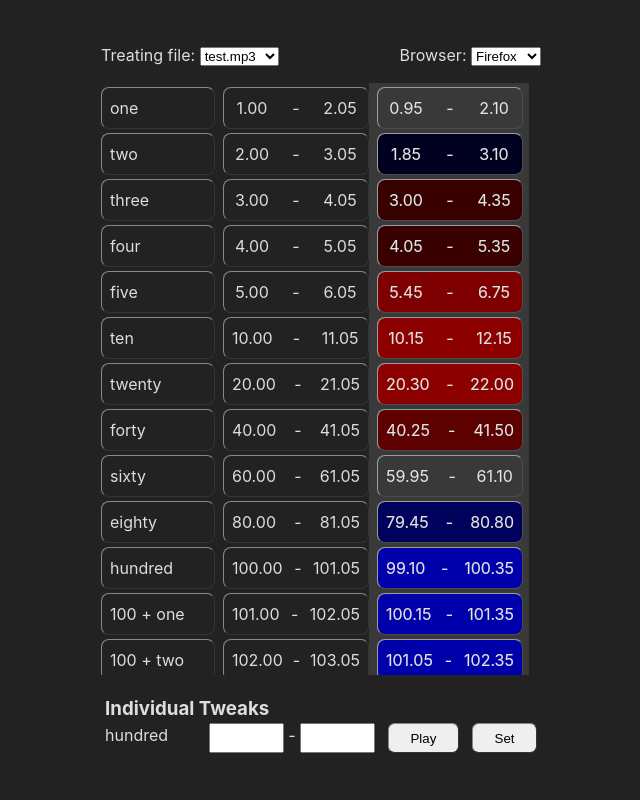
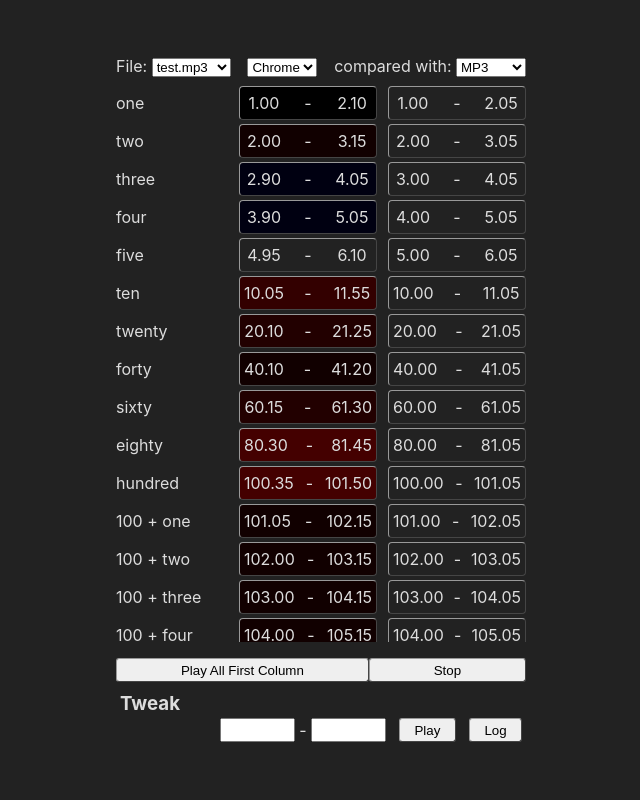
Before and after one commit to blackslate/browser-audio-timing, a plain HTML site: page index.html in a window 1280 px wide. Shown: the whole page, without its empty margins (319-959 px from the left). Drawn offline with Linux system fonts and the light colour scheme.

Commit message:
Add data for Chrome; columns selectable; play all
timings.json
---
* Add timing data for Chrome

index.html
---
* Rename browser select to "first"
* Add "second" select
* Add Play All First Column and Stop buttons
* Rename #play-selected to #play-one
* Add #play-mark

script.js
---
* Using simple userAgent detection to set first.value
* Make both columns settable, with red|blue shift
* Fix how timings is mapped, to preserve url
* Add playAllClips() and stopPlayback()
* Show playMark during playAllClips()

styles.css
---
* Use var(--gap) consistently
* Tweak #predefined layout
* Add rules for #play-mark

```diff
--- a/index.html
+++ b/index.html
@@ -14,33 +14,50 @@
   <main>
     <div id="files">
       <label>
-        <span>Treating file: </span>
+        <span>File: </span>
         <select name="files" id="select-file">
         </select>
       </label>
 
       <label>
-        <span>Browser: </span>
-        <select id="browser">
+        <select id="first">
           <option value="clip">MP3</option>
-          <option value="chrome" disabled>Chrome</option>
+          <option value="chrome">Chrome</option>
           <option value="safari" disabled>Safari</option>
           <option value="edge" disabled>Edge</option>
-          <option value="firefox" selected>Firefox</option>
+          <option value="firefox">Firefox</option>
+          <option value="opera" disabled>Opera</option>
+        </select>
+      </label>
+
+      <label>
+        <span>compared with: </span>
+        <select id="second">
+          <option value="clip" selected>MP3</option>
+          <option value="chrome">Chrome</option>
+          <option value="safari" disabled>Safari</option>
+          <option value="edge" disabled>Edge</option>
+          <option value="firefox">Firefox</option>
           <option value="opera" disabled>Opera</option>
         </select>
       </label>
     </div>
 
     <div id="timing">
-      <div id="in-use"></div>
+      <div id="play-mark"></div>
       <ul id="predefined"></ul>
+      <div class="buttons">
+        <button type="button" id="play-all">
+          Play All First Column
+        </button>
+        <button type="button" id="stop">Stop</button>
+      </div>
     </div>
 
     <div id="selected">
-      <h3>Individual Tweaks</h3>
+      <h3>Tweak</h3>
       <div id="row">
-        <p id="label">hundred</p>
+        <p id="label"></p>
         <input
           type="number"
           step=".05"
@@ -53,7 +70,7 @@
         >
         <button
           type="button"
-          id="play-selected"
+          id="play-one"
         >
           Play
         </button>
@@ -61,7 +78,7 @@
           type="button"
           id="set"
         >
-          Set
+          Log
         </button>
       </div>
     </div>
--- a/script.js
+++ b/script.js
@@ -10,18 +10,25 @@ fetch('./timings.json')
   .catch(error => console.log("error:", error))
 
 
-const DELAY = 1500
+const DELAY = 2500
 
-const selectFile   = document.getElementById("select-file")
-const browser      = document.getElementById("browser")
-const inUse        = document.getElementById("in-use")
-const predefined   = document.getElementById("predefined")
-const selected     = document.getElementById("selected")
-const label        = document.getElementById("label")
-const start        = document.getElementById("start")
-const finish       = document.getElementById("finish")
-const playSelected = document.getElementById("play-selected")
-const set          = document.getElementById("set")
+// Possibly inaccurate check on userAgent
+const userAgent    = (/chrome|safari|edge|firefox|opera/i.exec(navigator.userAgent) || ["chrome"])[0].toLowerCase()
+
+const selectFile = document.getElementById("select-file")
+const first      = document.getElementById("first")
+const second     = document.getElementById("second")
+const predefined = document.getElementById("predefined")
+const playMark   = document.getElementById("play-mark")
+const playAll    = document.getElementById("play-all")
+const stopPlay   = document.getElementById("stop")
+
+const selected   = document.getElementById("selected")
+const label      = document.getElementById("label")
+const start      = document.getElementById("start")
+const finish     = document.getElementById("finish")
+const playOne    = document.getElementById("play-one")
+const set        = document.getElementById("set")
 
 
 const settings = {
@@ -33,15 +40,23 @@ const settings = {
 let filesData      // { key: { url: "", word: { clip }}, ...}
 let url            // file containing audio
 let timing = []    // [ { label, clip: [ start, finish ]}, ... ]
+let timings = []   // [ [ start, finish ], ... ] for Play All
 let index          // of item in timing that was clicked
 let clip = [0, 0]  // [ start, finish ] of clicked item in timing
-let using = browser.value
+let interval       // integer value from clearInterval
+
+first.value = userAgent
+let using = first.value
 
 
 selectFile.addEventListener("change", changeFile)
-browser.addEventListener("change", setCompatibility)
+first.addEventListener("change", setComparison)
+second.addEventListener("change", setComparison)
 predefined.addEventListener("click", selectTime)
-playSelected.addEventListener("click", playCustomClip)
+playAll.addEventListener("click", playAllClips)
+stopPlay.addEventListener("click", stopPlayback)
+
+playOne.addEventListener("click", playCustomClip)
 start.addEventListener("change", updateClip)
 finish.addEventListener("change", updateClip)
 set.addEventListener("click", updateSettings)
@@ -67,16 +82,25 @@ function changeFile({ target }) {
   const file = target.value
   timing = Object.entries(filesData[file])
   url = timing[0][1]
-  timing = timing.map(([ label, { clip, firefox } ] ) => {
-    return { label, clip, firefox }
+  timing = timing.map(([ label, timing ] ) => {
+    if (typeof timing === "object") {
+      return { label, ...timing }
+    } else {
+      return timing // actually the audio url
+    }
   })
 
   generateList()
 }
 
 
-function setCompatibility({ target }) {
-  using = target.value
+function setComparison({ target }) {
+  const { id, value } = target
+
+  if (id === "first"){
+    using = value
+  }
+
   generateList()
 }
 
@@ -87,23 +111,32 @@ function generateList() {
   }
 
   timing.forEach(( timingData, index ) => {
-    const {  label, clip } = timingData
+    const { label, clip } = timingData
+    const left = first.value
+    const right = second.value
 
     if (index) {
       const line = document.createElement("li")
       const header = document.createElement("span")
-      header.classList.add("label", "button")
+      header.classList.add("label")
       header.innerText = label
       line.append(header)
 
-      let mid
+      // Get expected mid time of clip
+      const [ start, finish ] = clip
+      const mid = parseInt((start + finish) * 500, 10) / 1000
 
       // Standard
       {
-        const [ start, finish ] = clip
-        mid = parseInt((start + finish) * 500, 10) / 1000
+        const [ start, finish ] = timingData[left]
+        // Determine the red/blue shift with respect to expected
+        const centre = parseInt((start + finish) * 500, 10) / 1000
+        const bg = getShift(centre - mid)
+
         const times = document.createElement("span")
-        times.classList.add("clip", "button")
+        times.classList.add(left, "button")
+        times.style.backgroundColor = bg
+
         const begin = document.createElement("span")
         begin.classList.add("begin")
         begin.innerText = start.toFixed(2)
@@ -120,28 +153,15 @@ function generateList() {
         line.append(times)
       }
 
-      if (using !== "clip") {
-        const [ start, finish ] = timingData[using]
+     {
+        const [ start, finish ] = timingData[right]
 
         // Determine the red/blue shift with respect to expected
         const centre = parseInt((start + finish) * 500, 10) / 1000
-        const delta = centre - mid
-
-        let r = 0,
-            b = 0
-
-        if (delta < 0) { // min -1.4 => f
-          b = Math.round(-11 * delta).toString(16)
-        } else if (delta > 0) { // 0.625 => 7
-          r = Math.round(11 * delta).toString(16)
-        }
-
-        const bg = (r || b)
-          ? `#${r}0${b}`
-          : "transparent"
+        const bg = getShift(centre - mid)
 
         const times = document.createElement("span")
-        times.classList.add("firefox", "button")
+        times.classList.add(right, "button")
         times.style.backgroundColor = bg
         const begin = document.createElement("span")
         begin.classList.add("begin")
@@ -162,11 +182,24 @@ function generateList() {
       predefined.append(line)
     }
   })
+}
 
-  const action = (using === "clip")
-    ? "add"
-    : "remove"
-  inUse.classList[action]("mp3")
+
+function getShift(delta) {
+  let r = 0,
+      b = 0
+
+  if (delta < 0) { // min -1.4 => f
+    b = Math.round(-11 * delta).toString(16)
+  } else if (delta > 0) { // 0.625 => 7
+    r = Math.round(11 * delta).toString(16)
+  }
+
+  const shift = (r || b)
+    ? `#${r}0${b}`
+    : "#222"
+
+  return shift
 }
 
 
@@ -193,6 +226,8 @@ function copyToSelected(data, key) {
   label.innerText = data.label
   start.value = begin
   finish.value = end
+
+  playClip(url, clip)
 }
 
 
@@ -200,6 +235,38 @@ function updateClip({ target }) {
   const { id, value } = target
   const index = ( id === "finish" ) + 0
   clip[index] = parseFloat(value)
+}
+
+
+function playAllClips() {
+  timings = timing.map( timingData => (
+    timingData[using] || timingData
+  ))
+  const url = timings.shift()
+
+  let index = -1
+  playMark.classList.add("playing")
+
+  const playNext = () => {
+    index += 1
+    playMark.style.top = `${index * 2.4}em`
+
+    clip = timings.shift()
+    playClip(url, clip)
+
+    if (!timings.length) {
+      stopPlayback()
+    }
+  }
+
+  interval = setInterval(playNext, DELAY)
+  playNext()
+}
+
+
+function stopPlayback(param) {
+  clearInterval(interval)
+  playMark.classList.remove("playing")
 }
 
 
@@ -214,17 +281,8 @@ function updateSettings() {
   const actual   = (clip[0] + clip[1]) / 2
   const delta = Math.round((actual - expected) * 1000) / 1000
 
-  if (index === 1) {
-    settings.offset = delta
-    offset.value = delta
-    offsetValue.value = delta
+  let stretch = (clip[1] - clip[0]) / (original[1] - original[0])
+  stretch = Math.round(stretch * 1000) / 1000
 
-  } else { // if (index > timing.length - 9) {
-    // Use last or second last to set time scale
-
-    let stretch = (clip[1] - clip[0]) / (original[1] - original[0])
-    stretch = Math.round(stretch * 1000) / 1000
-
-    console.log(label, clip[0], "-", clip[1], ", delta:", delta, ", stretch:", stretch)
-  }
+  console.log(label, clip[0], "-", clip[1], ", delta:", delta, ", stretch:", stretch)
 }
--- a/styles.css
+++ b/styles.css
@@ -11,9 +11,9 @@
   -moz-osx-font-smoothing: grayscale;
 
   --light: #ddd;
-  --mid: #888;
+  --mid: #999;
   --dark: #222;
-  --gap: 0.5em;
+  --gap: 0.25em;
 
   --primary: #060;
   --primary-border: #393;
@@ -38,7 +38,7 @@ body {
 
 
 div.buttons .primary {
-  margin-left: 0.5em;
+  margin-left: var(--gap);
   flex: 2
 }
 
@@ -87,7 +87,7 @@ button.primary:active:hover,
 
 
 main {
-  min-width: 440px;
+  min-width: 410px;
 }
 
 & h3 {
@@ -101,38 +101,45 @@ main {
 
 #timing {
   position: relative;
+  height: 75vh;
+  margin-top: var(--gap);
+
+  #play-mark {
+    position: absolute;
+    left: -0.25em;
+    width: 16.25em;
+    height: 2.5em;
+    background-color: #060;
+    opacity: 0;
+
+    &.playing {
+      opacity: 0.5;
     }
 
-#in-use {
-  position: absolute;
-  top: 0;
-  left: 16.75em;
-  height: 100%;
-  width: 10em;
-  background-color: #fff6;
-  mix-blend-mode: soft-light;
-  pointer-events: none;
-
-  &.mp3 {
-    left: 7.25em;
-  }
   }
 
   #predefined {
+    position: absolute;
+    top: 0;
+    width: 100%;
+    height: 70vh;
+    overflow: auto;
+
+    margin-top: 0;
     list-style-type: none;
     padding: 0;
-  height: 74vh;
-  overflow: auto;
 
     & li {
-    margin: 0.25em 0;
+      margin: var(--gap) 0;
       display: flex;
+      justify-content: space-between;
+      align-items: center;
     }
 
+    & .label,
     & .button {
       display: inline-block;
-    width: 6em;
-    margin-right: 0.5em;
+      width: 7em;
     }
 
     & span:not(.label) {
@@ -143,27 +150,40 @@ main {
     }
 
     & .to {
-    margin: 0 0.25em;
+      margin: 0 var(--gap);
+    }
+  }
+
+  & div.buttons {
+    position: absolute;
+    bottom: 0;
+    width: 100%;
+    display: flex;
+    justify-content: space-between;
+
+    & button {
+      flex-grow: 1;
+    }
   }
 }
 
 #selected {
-  margin-top: 1em;
-  padding: 0.25em;
+  margin-top: var(--gap);
+  padding: var(--gap);
 
   #row {
     display: flex;
 
      & p#label {
       width: 6em;
-      margin: 0 0.5em 0 0;
+      margin: 0 var(--gap) 0 0;
     }
 
     & input {
       width: 5em;
     }
 
-    & #play-selected,
+    & #play-one,
     & #set {
       flex-grow: 1;
       margin-left: 1em;
--- a/timings.json
+++ b/timings.json
@@ -4,115 +4,143 @@
       "url": "./test.mp3",
       "one": {
         "clip": [ 1.0, 2.05 ],
-        "firefox": [ 0.95, 2.1 ]
+        "firefox": [ 0.95, 2.1 ],
+        "chrome": [ 1, 2.1 ]
       },
       "two": {
         "clip": [ 2.0, 3.05 ],
-        "firefox": [ 1.85, 3.1 ]
+        "firefox": [ 1.85, 3.1 ],
+        "chrome": [ 2, 3.15 ]
       },
       "three": {
         "clip": [ 3.0, 4.05 ],
-        "firefox": [ 3, 4.35 ]
+        "firefox": [ 3, 4.35 ],
+        "chrome": [ 2.9, 4.05 ]
       },
       "four": {
         "clip": [ 4.0, 5.05 ],
-        "firefox": [ 4.05, 5.35 ]
+        "firefox": [ 4.05, 5.35 ],
+        "chrome": [ 3.9, 5.05 ]
       },
       "five": {
         "clip": [ 5.0, 6.05 ],
-        "firefox": [ 5.45, 6.75 ]
+        "firefox": [ 5.45, 6.75 ],
+        "chrome": [ 4.95, 6.1 ]
       },
       "ten": {
         "clip": [ 10.0 ,11.05 ],
-        "firefox": [ 10.15, 12.15 ]
+        "firefox": [ 10.15, 12.15 ],
+        "chrome": [ 10.05, 11.55 ]
       },
       "twenty": {
         "clip": [ 20.0, 21.05 ],
-        "firefox": [ 20.3, 22 ]
+        "firefox": [ 20.3, 22 ],
+        "chrome": [ 20.1, 21.25 ]
       },
       "forty": {
         "clip": [ 40.0, 41.05 ],
-        "firefox": [ 40.25, 41.5 ]
+        "firefox": [ 40.25, 41.5 ],
+        "chrome": [ 40.1, 41.2 ]
       },
       "sixty": {
         "clip": [ 60.0, 61.05 ],
-        "firefox": [ 59.95, 61.1 ]
+        "firefox": [ 59.95, 61.1 ],
+        "chrome": [ 60.15, 61.3 ]
       },
       "eighty": {
         "clip": [ 80.0, 81.05 ],
-        "firefox": [ 79.45, 80.8 ]
+        "firefox": [ 79.45, 80.8 ],
+        "chrome": [ 80.3, 81.45 ]
       },
       "hundred": {
         "clip": [ 100.0, 101.05 ],
-        "firefox": [ 99.1, 100.35 ]
+        "firefox": [ 99.1, 100.35 ],
+        "chrome": [ 100.35, 101.5 ]
       },
       "100 + one": {
         "clip": [ 101.0, 102.05 ],
-        "firefox": [ 100.15, 101.35 ]
+        "firefox": [ 100.15, 101.35 ],
+        "chrome": [ 101.05, 102.15 ]
       },
       "100 + two": {
         "clip": [ 102.0, 103.05 ],
-        "firefox": [ 101.05, 102.35 ]
+        "firefox": [ 101.05, 102.35 ],
+        "chrome": [ 102, 103.15 ]
       },
       "100 + three": {
         "clip": [ 103.0, 104.05 ],
-        "firefox": [ 102.1, 103.35 ]
+        "firefox": [ 102.1, 103.35 ],
+        "chrome": [ 103, 104.15 ]
       },
       "100 + four": {
         "clip": [ 104.0, 105.05 ],
-        "firefox": [ 103.45, 104.75 ]
+        "firefox": [ 103.45, 104.75 ],
+        "chrome": [ 104, 105.15 ]
       },
       "100 + five": {
         "clip": [ 105.0, 106.05 ],
-        "firefox": [ 104.85, 106.1 ]
+        "firefox": [ 104.85, 106.1 ],
+        "chrome": [ 105.05, 106.2 ]
       },
       "100 + ten": {
         "clip": [ 110.0 ,111.05 ],
-        "firefox": [ 110.05, 111.3 ]
+        "firefox": [ 110.05, 111.3 ],
+        "chrome": [ 110.35, 111.45 ]
       },
       "100 + twenty": {
         "clip": [ 120.0, 121.05 ],
-        "firefox": [ 119.8, 121.1 ]
+        "firefox": [ 119.8, 121.1 ],
+        "chrome": [ 119.95, 121.1 ]
       },
       "100 + forty": {
         "clip": [ 140.0, 141.05 ],
-        "firefox": [ 139.3, 140.55 ]
+        "firefox": [ 139.3, 140.55 ],
+        "chrome": [ 139.95, 141.05 ]
       },
       "100 + sixty": {
         "clip": [ 160.0, 161.05 ],
-        "firefox": [ 158.95, 160.15 ]
+        "firefox": [ 158.95, 160.15 ],
+        "chrome": [ 159.95, 161.1 ]
       },
       "100 + eighty": {
         "clip": [ 180.0, 181.05 ],
-        "firefox": [ 178.65, 179.9 ]
+        "firefox": [ 178.65, 179.9 ],
+        "chrome": [ 180.1, 181.2 ]
       },
       "180 + one": {
         "clip": [ 181.0, 182.05 ],
-        "firefox": [ 179.6, 180.8 ]
+        "firefox": [ 179.6, 180.8 ],
+        "chrome": [ 180.9, 182.2 ]
       },
       "180 + two": {
         "clip": [ 182.0, 183.05 ],
-        "firefox": [ 180.5, 181.75 ]
+        "firefox": [ 180.5, 181.8 ],
+        "chrome": [ 182, 183.1 ]
       },
       "180 + three": {
         "clip": [ 183.0, 184.05 ],
-        "firefox": [ 181.8, 183.05 ]
+        "firefox": [ 181.8, 183.05 ],
+        "chrome": [ 182.9, 184.1 ]
       },
       "180 + four": {
         "clip": [ 184.0, 185.05 ],
-        "firefox": [ 183.15, 184.4 ]
+        "firefox": [ 183.15, 184.4 ],
+        "chrome": [ 184, 185.1 ]
       },
       "180 + five": {
         "clip": [ 185.0, 186.05 ],
-        "firefox": [ 184.15, 185.4 ]
+        "firefox": [ 184.15, 185.4 ],
+        "chrome": [ 185.15, 186.25 ]
       },
       "180 + ten": {
         "clip": [ 190.0 ,191.05 ],
-        "firefox": [ 189.8, 191.1 ]
+        "firefox": [ 189.8, 191.1 ],
+        "chrome": [ 190, 191.55 ]
       },
       "180 + twenty": {
         "clip": [ 200.0, 201.05 ],
-        "firefox": [ 199.6, 200.5 ]
+        "firefox": [ 199.6, 200.65 ],
+        "chrome": [ 200.1, 201.15 ]
       }
     },
     "not-timing": {
```
Also changed, not shown: deltas.txt. Lines whose indentation alone changed are shown as unchanged.
